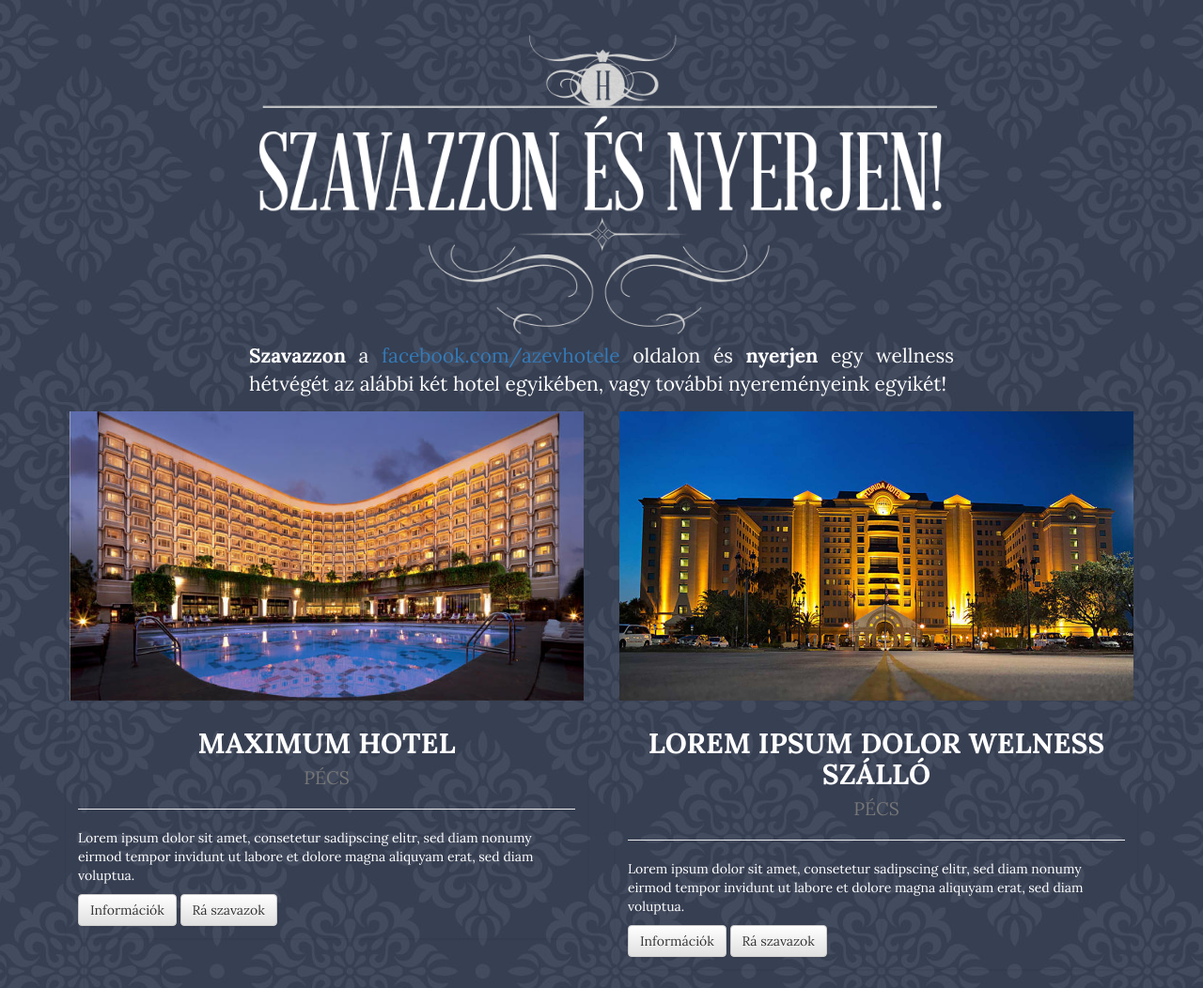
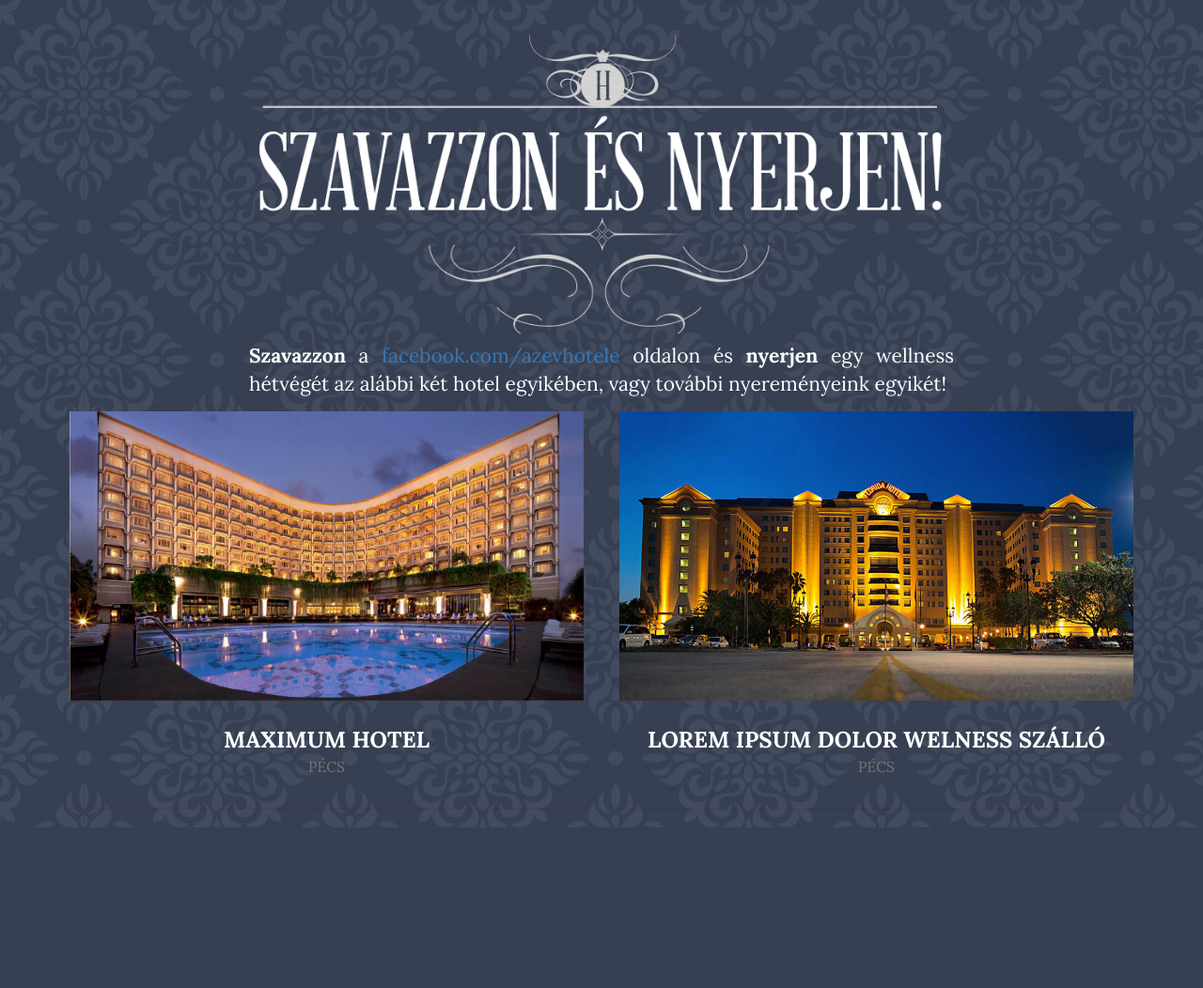
Before and after one commit to op-aiee/fbhotels, a PHP site: page /vote.php in a window 1280 px wide. Shown: the whole page at 94% size. After the commit the page ends 881 px from the top, so only its background shows below. Run offline with PHP 8.4, Linux system fonts and the light colour scheme.

Commit message:
no more text

```diff
--- a/css/style.css
+++ b/css/style.css
@@ -23,6 +23,9 @@ h6,
     font-family: 'Lora', serif;
     margin: 20px 0;
 }
+.h3 .small {
+	color: #FFF;
+}
 .hotelname {
 	text-transform: uppercase;
 	font-weight: 800;
--- a/vote.php
+++ b/vote.php
@@ -20,18 +20,12 @@ include 'head.php';
         <div class="thumbnail">
             <img src="images/hotel_a.jpg" class="img-responsive" alt="#">
           <div class="caption">
-            <h2 class="text-center hotelname">
+            <h3 class="text-center hotelname">
               MAXIMUM HOTEL<br/>
               <small>
                 Pécs
               </small>
-            </h2>
-            <hr>
-            <p class="hotel-text">
-              Lorem ipsum dolor sit amet, consetetur sadipscing elitr, sed diam nonumy eirmod tempor invidunt ut labore et dolore magna aliquyam erat, sed diam voluptua.
-            </p>
-            <button class="btn btn-default" role="button">Információk</button>
-                    <button class="btn btn-default" role="button">Rá szavazok</button>
+            </h3>
           </div>
         </div>
       </div>
@@ -39,18 +33,12 @@ include 'head.php';
         <div class="thumbnail">
             <img src="images/hotel_b.jpg" class="img-responsive" alt="#">
           <div class="caption">
-            <h2 class="text-center hotelname">
+            <h3 class="text-center hotelname">
                Lorem ipsum dolor WELNESS SZÁLLÓ<br/>
               <small>
                 Pécs
               </small>
-            </h2>
-            <hr>
-            <p class="hotel-text">
-              Lorem ipsum dolor sit amet, consetetur sadipscing elitr, sed diam nonumy eirmod tempor invidunt ut labore et dolore magna aliquyam erat, sed diam voluptua.
-            </p>
-            <button class="btn btn-default" role="button">Információk</button>
-                    <button class="btn btn-default" role="button">Rá szavazok</button>
+            </h3>
           </div>
         </div>
       </div>
```
